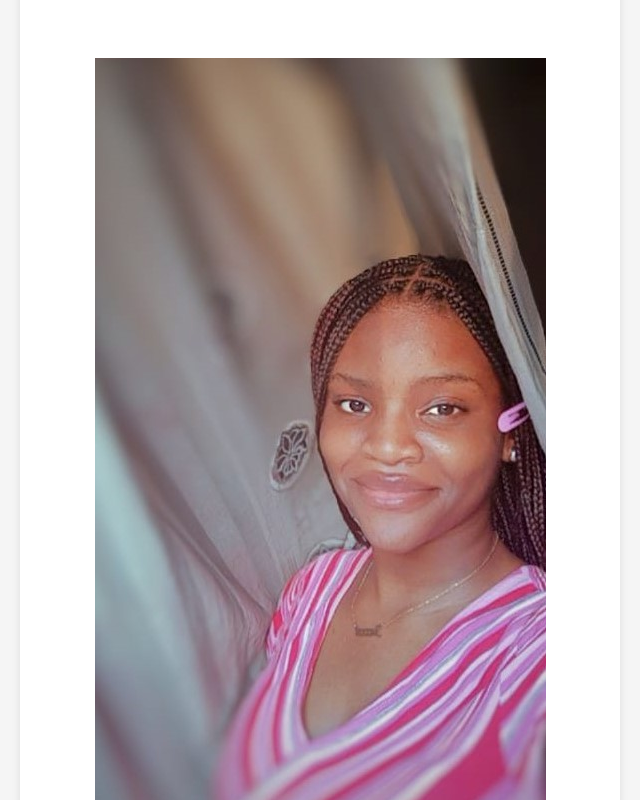
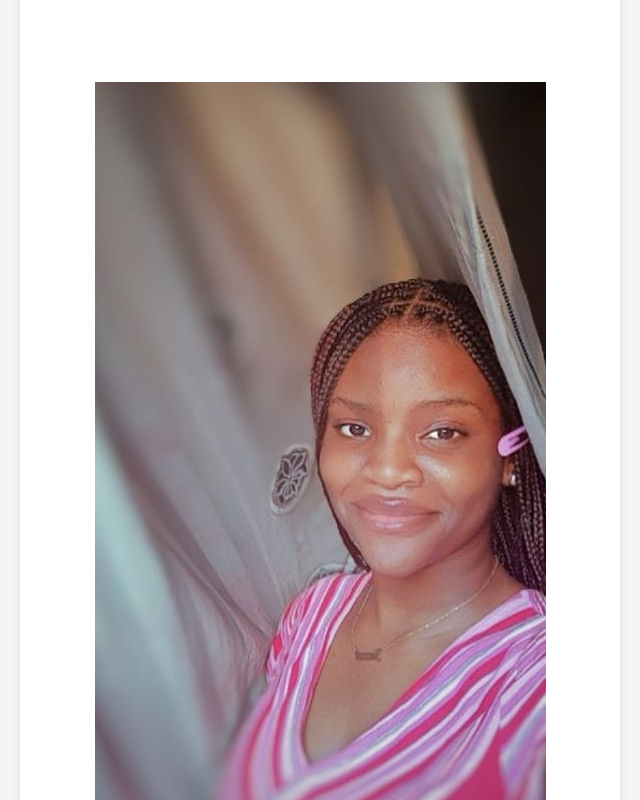
Before and after one commit to aaliyahwithadoublea/ProfileCard, a plain HTML site: page index.html in a window 1280 px wide. Shown: the top 800 px of the page, without its empty margins (320-960 px from the left). Drawn offline with Linux system fonts and the light colour scheme.

Commit message:
corrections details

```diff
--- a/styles.css
+++ b/styles.css
@@ -24,7 +24,7 @@ body {
 img {
     width: auto;
     height: auto;
-    margin-top: 32rem;
+    margin-top: 35rem;
 }
 
 h1 {
```
